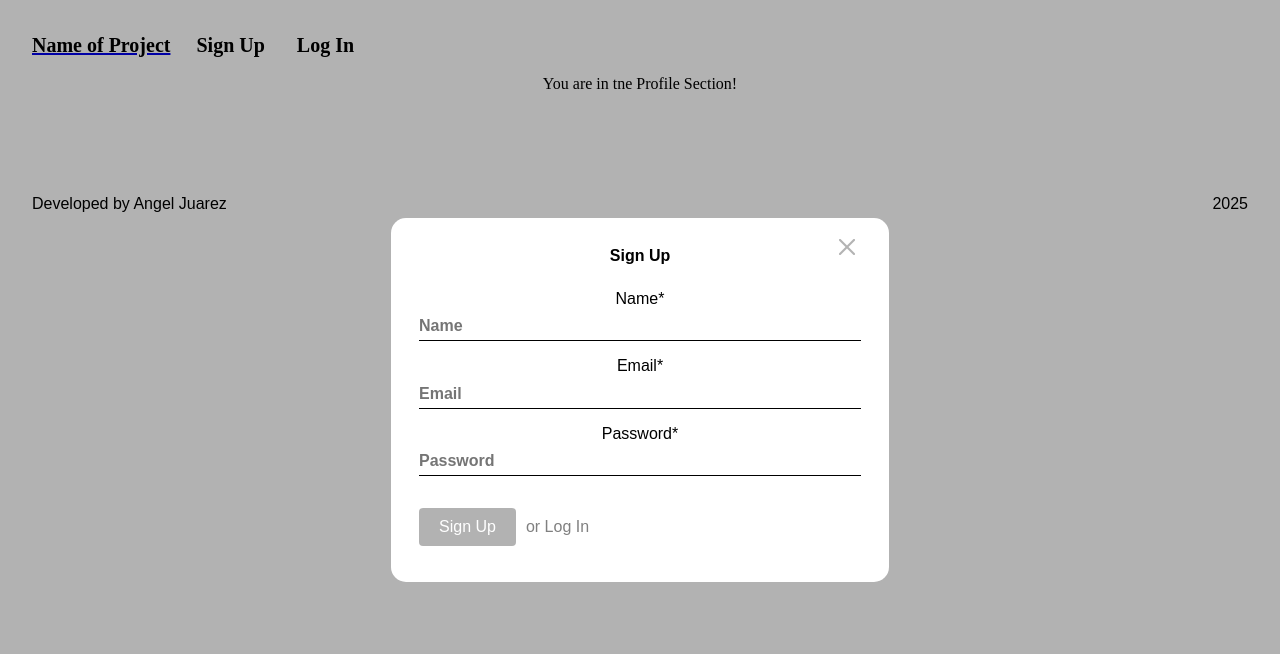
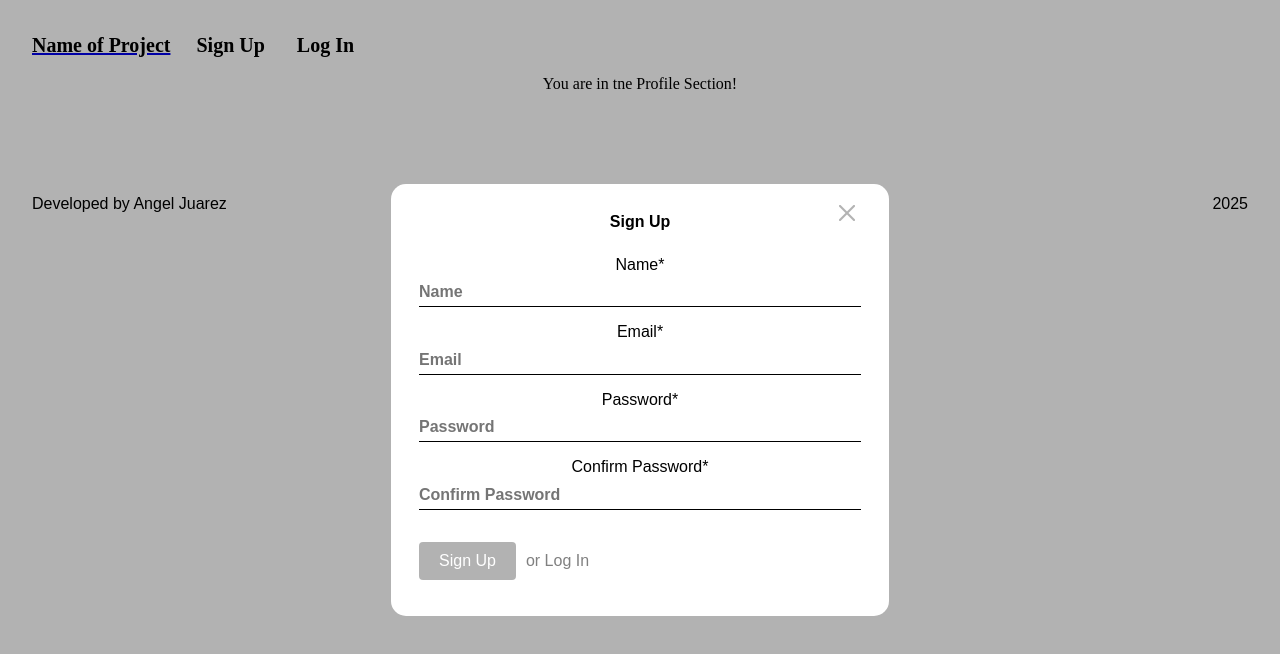
Before and after one commit to ajuarezse/tripleTenFinalProject_React, a React (Vite) app: page /profile in a window 1280 px wide. Both pictures are taken after a click on the button "Sign Up". Shown: the top 654 px of the page. Built offline with nearby package versions, Linux system fonts and the light colour scheme.

Commit message:
add protected route logic

```diff
--- a/src/components/App/App.jsx
+++ b/src/components/App/App.jsx
@@ -10,7 +10,8 @@ import LoginModal from "../LoginModal/LoginModal";
 
 function App() {
   const [activeModal, setActiveModal] = useState("");
-  const [likedSongs, setLikedSongs] = useState({}); // Centralized state for liked songs
+  const [likedSongs, setLikedSongs] = useState({});
+  const [isLoggedIn, setIsLoggedIn] = useState(false);
 
   const handleRegisterModal = (e) => {
     e.preventDefault();
@@ -26,7 +27,11 @@ function App() {
     setActiveModal("");
   };
 
-  // Function to toggle likes
+  const handleSignUp = () => {
+    setIsLoggedIn(true);
+    closeActiveModal;
+  };
+
   const handleLike = (id) => {
     setLikedSongs((prev) => ({
       ...prev,
--- a/src/components/ModalWithForm/ModalWithForm.jsx
+++ b/src/components/ModalWithForm/ModalWithForm.jsx
@@ -9,6 +9,7 @@ function ModalWithForm({ isOpen, onClose, title, children }) {
     const handleEscape = (e) => {
       if (e.key === "Escape") {
         onClose();
+        document.activeElement.blur();
       }
     };
     if (isOpen) {
--- a/src/components/RegisterModal/RegisterModal.jsx
+++ b/src/components/RegisterModal/RegisterModal.jsx
@@ -35,8 +35,18 @@ const RegisterModal = ({ isOpen, onClose }) => {
         <input
           type="password"
           name="password"
-          id="password"
+          id="register-password"
           placeholder="Password"
+          className="modal__input"
+        />
+      </label>
+      <label htmlFor="register-confirm-password">
+        Confirm Password*
+        <input
+          type="password"
+          name="confirm-password"
+          id="register-confirm-password"
+          placeholder="Confirm Password"
           className="modal__input"
         />
       </label>
```
Also changed, not shown: src/components/ProtectedRoute/ProtectedRoute.jsx (added, +10 -0 lines).
